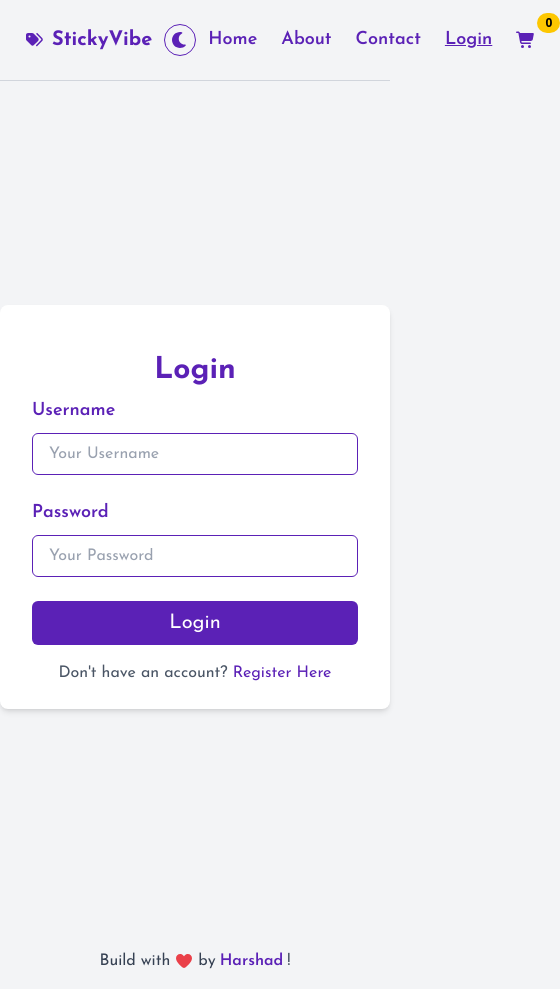
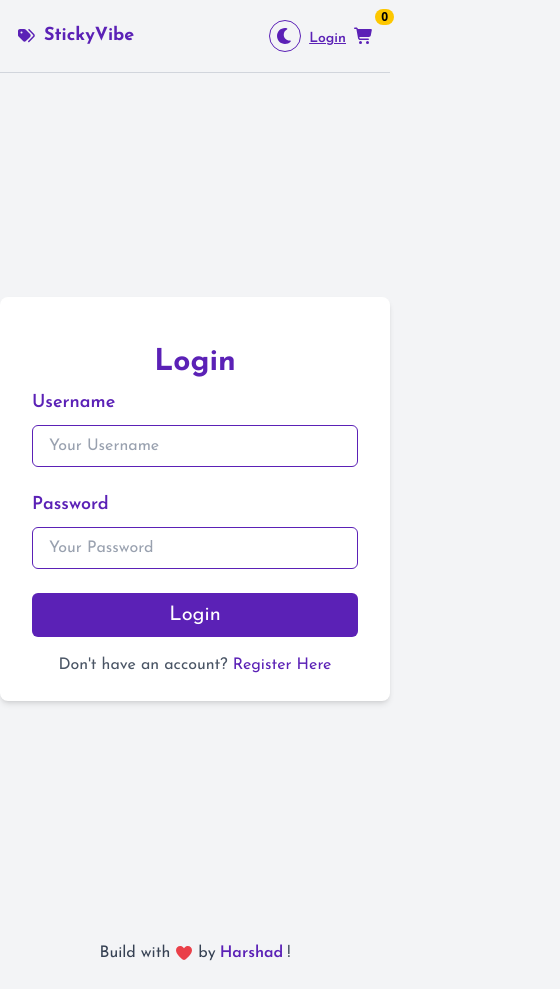
Before and after one commit to harshaddhonde4/StickyVibe-UI, a React (Vite) app: page /login in a window 390 px wide. Shown: the whole page, 560 px wide, since content can reach past the window. Built offline with nearby package versions, Linux system fonts and the light colour scheme.

Commit message:
Responsive Design Improvements

```diff
--- a/src/components/Dropdown.jsx
+++ b/src/components/Dropdown.jsx
@@ -7,7 +7,7 @@ export default function Dropdown({
   handleSort,
 }) {
   return (
-    <div className="flex items-center gap-2 justify-end pr-12 flex-1 font-primary">
+    <div className="flex flex-col sm:flex-row items-start sm:items-center gap-2 w-full sm:pr-12 sm:justify-end">
       <label className="text-lg font-semibold text-primary dark:text-light">
         {label}
       </label>
--- a/src/components/Header.jsx
+++ b/src/components/Header.jsx
@@ -73,26 +73,26 @@ export default function Header() {
   };
 
   const navLinkClass =
-    "text-center text-lg font-primary font-semibold text-primary py-2 dark:text-light hover:text-dark dark:hover:text-lighter";
+    "text-center text-sm sm:text-base md:text-lg font-primary font-semibold text-primary py-2 dark:text-light hover:text-dark dark:hover:text-lighter";
 
   const dropdownLinkClass =
-    "block w-full text-left px-4 py-2 text-lg font-primary font-semibold text-primary dark:text-light hover:bg-gray-100 dark:hover:bg-gray-600";
+    "block w-full text-left px-4 py-2 text-base sm:text-lg font-primary font-semibold text-primary dark:text-light hover:bg-gray-100 dark:hover:bg-gray-600";
 
   return (
     <header className="border-b border-gray-300 dark:border-gray-600 sticky top-0 z-20 bg-normalbg dark:bg-darkbg">
-      <div className="flex items-center justify-between mx-auto max-w-[1152px] px-6 py-4">
+      <div className="flex items-center justify-between mx-auto max-w-[1152px] px-4 sm:px-6 py-3 sm:py-4">
         <Link to="/" className="flex items-center space-x-2">
           <FontAwesomeIcon
             icon={faTags}
-            className="h-8 w-8 text-primary dark:text-light"
+            className="h-6 sm:h-8 w-6 sm:w-8 text-primary dark:text-light"
           />
-          <span className="text-xl font-primary font-extrabold text-primary dark:text-light">
+          <span className="text-lg sm:text-xl font-primary font-extrabold text-primary dark:text-light">
             StickyVibe
           </span>
         </Link>
         <nav className="flex items-center py-2 z-10">
           <button
-            className="flex items-center justify-center mx-3 w-8 h-8 rounded-full border border-primary dark:border-light transition duration-300 hover:bg-gray-300 dark:hover:bg-gray-600"
+            className="flex items-center justify-center mx-2 sm:mx-3 w-8 h-8 rounded-full border border-primary dark:border-light transition duration-300 hover:bg-gray-300 dark:hover:bg-gray-600"
             aria-label="Toggle theme"
             onClick={toggleTheme}
           >
@@ -101,8 +101,8 @@ export default function Header() {
               className="w-4 h-4 dark:text-light text-primary"
             />
           </button>
-          <ul className="flex items-center space-x-6">
-            <li>
+          <ul className="flex items-center space-x-2 sm:space-x-4 md:space-x-6">
+            <li className="hidden md:block">
               <NavLink
                 to="/home"
                 className={({ isActive }) =>
@@ -112,7 +112,7 @@ export default function Header() {
                 Home
               </NavLink>
             </li>
-            <li>
+            <li className="hidden md:block">
               <NavLink
                 to="/about"
                 className={({ isActive }) =>
@@ -122,7 +122,7 @@ export default function Header() {
                 About
               </NavLink>
             </li>
-            <li>
+            <li className="hidden sm:block">
               <NavLink
                 to="/contact"
                 className={({ isActive }) =>
@@ -148,11 +148,11 @@ export default function Header() {
                     </span>
                     <FontAwesomeIcon
                       icon={faAngleDown}
-                      className="text-primary dark:text-light w-4 h-4"
+                      className="text-primary dark:text-light w-3 sm:w-4 h-3 sm:h-4"
                     />
                   </button>
                   {isUserMenuOpen && (
-                    <div className="absolute right-0 w-48 bg-normalbg dark:bg-darkbg border border-gray-300 dark:border-gray-600 rounded-md shadow-lg z-20 transition ease-in-out duration-200">
+                    <div className="absolute right-0 w-40 sm:w-48 bg-normalbg dark:bg-darkbg border border-gray-300 dark:border-gray-600 rounded-md shadow-lg z-20 transition ease-in-out duration-200">
                       <ul className="py-2">
                         <li>
                           <Link to="/profile" className={dropdownLinkClass}>
@@ -226,9 +226,9 @@ export default function Header() {
               <Link to="/cart" className="relative text-primary py-2">
                 <FontAwesomeIcon
                   icon={faShoppingCart}
-                  className="text-primary dark:text-light w-6"
+                  className="text-primary dark:text-light w-5 sm:w-6"
                 />
-                <div className="absolute -top-2 -right-6 text-xs bg-yellow-400 text-black font-semibold rounded-full px-2 py-1 leading-none">
+                <div className="absolute -top-2 -right-5 sm:-right-6 text-xs bg-yellow-400 text-black font-semibold rounded-full px-1.5 sm:px-2 py-0.5 sm:py-1 leading-none">
                   {useSelector(selectTotalQuantity)}
                 </div>
               </Link>
--- a/src/components/ProductCard.jsx
+++ b/src/components/ProductCard.jsx
@@ -9,7 +9,7 @@ export default function ProductCard({ product }) {
   const dispatch = useDispatch();
 
   return (
-    <div className="w-72 rounded-md mx-auto border border-gray-300 dark:border-gray-600 shadow-md overflow-hidden flex flex-col bg-white dark:bg-gray-800 hover:border-primary dark:hover:border-lighter transition">
+    <div className="w-full max-w-xs rounded-md mx-auto border border-gray-300 dark:border-gray-600 shadow-md overflow-hidden flex flex-col bg-white dark:bg-gray-800 hover:border-primary dark:hover:border-lighter transition">
       <Link
         to={`/products/${product.productId}`}
         state={{ product }}
--- a/src/components/SearchBox.jsx
+++ b/src/components/SearchBox.jsx
@@ -2,13 +2,13 @@ import React from "react";
 
 export default function SearchBox({ label, placeholder, value, handleSearch }) {
   return (
-    <div className="flex items-center gap-3 pl-4 flex-1 font-primary">
-      <label className="text-lg font-semibold text-primary dark:text-light">
+    <div className="flex flex-col sm:flex-row items-start sm:items-center gap-2 sm:gap-3 w-full">
+      <label className="text-base sm:text-lg font-semibold shrink-0">
         {label}
       </label>
       <input
         type="text"
-        className="px-4 py-2 text-base border rounded-md transition border-primary dark:border-light focus:ring focus:ring-dark  dark:focus:ring-lighter focus:outline-none text-gray-800 dark:text-lighter"
+        className="w-full sm:w-auto px-4 py-2 text-base border rounded-md transition border-primary dark:border-light focus:ring focus:ring-dark  dark:focus:ring-lighter focus:outline-none text-gray-800 dark:text-lighter"
         placeholder={placeholder}
         value={value}
         onChange={(event) => handleSearch(event.target.value)}
```
